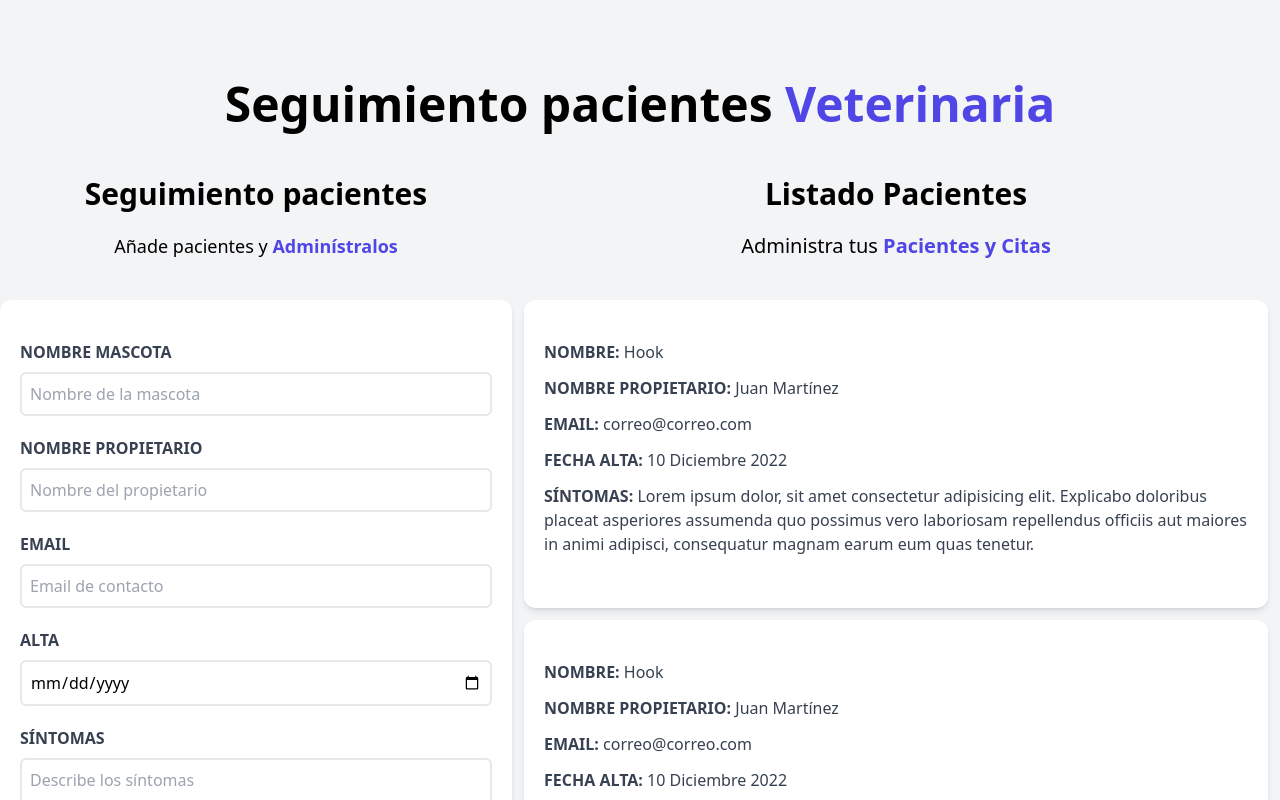
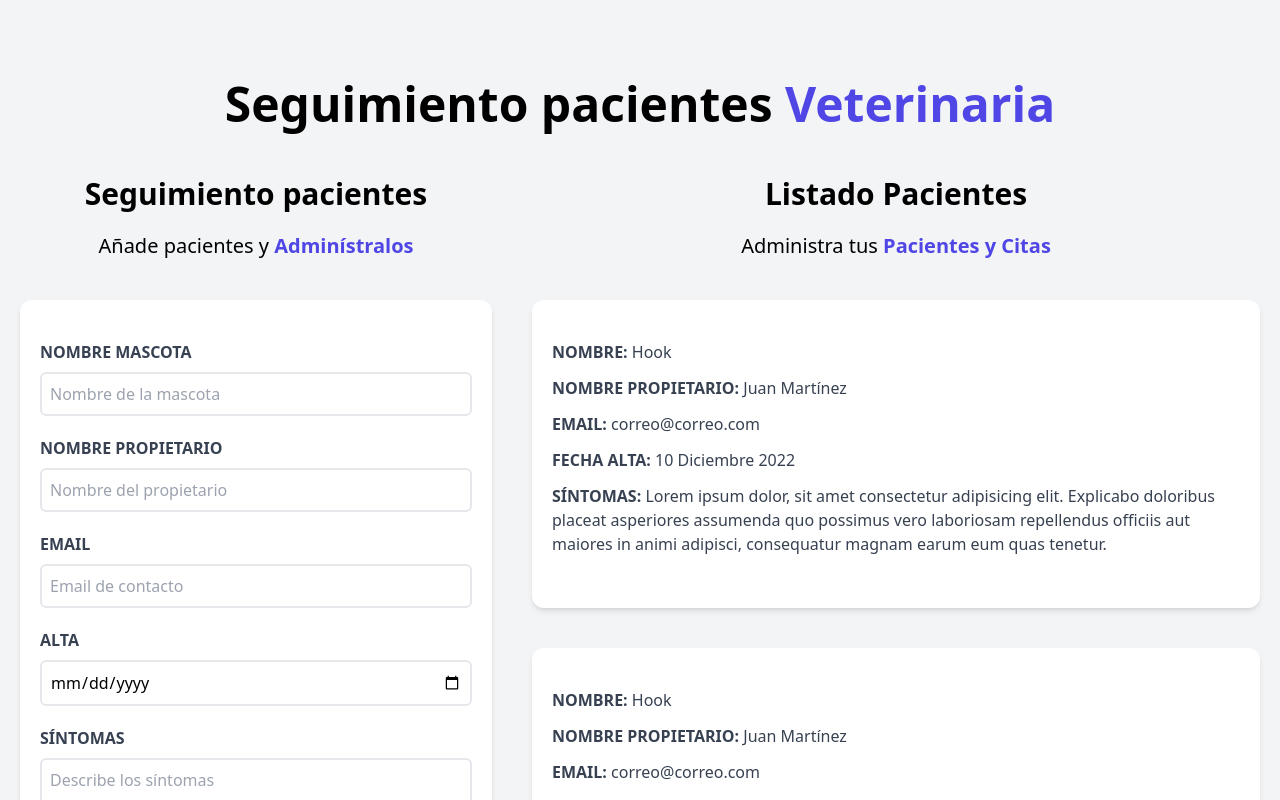
Before and after one commit to gomez-fernando/medical-appointments, a React (Vite) app: page / in a window 1280 px wide. Shown: the top 800 px of the page. Built offline with nearby package versions, Linux system fonts and the light colour scheme.

Commit message:
Add states to form

```diff
--- a/src/components/Form/Form.jsx
+++ b/src/components/Form/Form.jsx
@@ -1,17 +1,25 @@
 import { useState, useEffect } from "react";
 
 export const Form = () => {
-  const [name, setName] = useState("Hook");
+  const [name, setName] = useState("");
+  const [owner, setOwner] = useState("");
+  const [email, setEmail] = useState("");
+  const [dischard, setDischard] = useState("");
+  const [symptom, setSymptom] = useState("");
+
+  const handleSubmit = (e) => {
+    e.preventDeafult()
+  }
 
   return (
     <div className='md:w-1/2 lg:w-2/5'>
       <h2 className='font-black text-3xl text-center'>Seguimiento pacientes</h2>
-      <p className='text-lg text-center mt-5 mb-10'>
+      <p className='text-xl text-center mt-5 mb-10'>
         Añade pacientes y{" "}
         <span className='text-indigo-600 font-bold '>Adminístralos</span>
       </p>
 
-      <form className='bg-white shadow-md rounded-xl px-5 py-10 mb-10'>
+      <form onSubmit={handleSubmit} className='bg-white shadow-md rounded-xl px-5 py-10 mb-10 mx-5'>
         <div className='mb-5'>
           <label
             className='block text-gray-700 uppercase font-bold'
@@ -24,6 +32,8 @@ export const Form = () => {
             className='border-2 w-full p-2 mt-2 placeholder-gray-400 rounded-md'
             type='text'
             placeholder='Nombre de la mascota'
+            value={name}
+            onChange={(e) => setName(e.target.value)}
           />
         </div>
         <div className='mb-5'>
@@ -38,6 +48,8 @@ export const Form = () => {
             className='border-2 w-full p-2 mt-2 placeholder-gray-400 rounded-md'
             type='text'
             placeholder='Nombre del propietario'
+            value={owner}
+            onChange={(e) => setOwner(e.target.value)}
           />
         </div>
         <div className='mb-5'>
@@ -52,6 +64,8 @@ export const Form = () => {
             className='border-2 w-full p-2 mt-2 placeholder-gray-400 rounded-md'
             type='email'
             placeholder='Email de contacto'
+            value={email}
+            onChange={(e) => setEmail(e.target.value)}
           />
         </div>
         <div className='mb-5'>
@@ -65,6 +79,8 @@ export const Form = () => {
             id='dischard'
             className='border-2 w-full p-2 mt-2 placeholder-gray-400 rounded-md'
             type='date'
+            value={dischard}
+            onChange={(e) => setDischard(e.target.value)}
           />
         </div>
         <div className='mb-5'>
@@ -78,6 +94,8 @@ export const Form = () => {
             id='symptom'
             className='border-2 w-full p-2 mt-2 placeholder-gray-400 rounded-md'
             placeholder='Describe los síntomas'
+            value={symptom}
+            onChange={(e) => setSymptom(e.target.value)}
           />
         </div>
         <div className='flex justify-center'>
--- a/src/components/Patient/Patient.jsx
+++ b/src/components/Patient/Patient.jsx
@@ -1,6 +1,6 @@
 export const Patient = () => {
   return (
-    <div className="m-3 bg-white shadow-md px-5 py-10 rounded-xl">
+    <div className="mx-5 my-10 bg-white shadow-md px-5 py-10 rounded-xl">
         <p className="font-bold mb-3 text-gray-700 uppercase">
           Nombre: {' '}
           <span className="font-normal normal-case">Hook</span>
```
